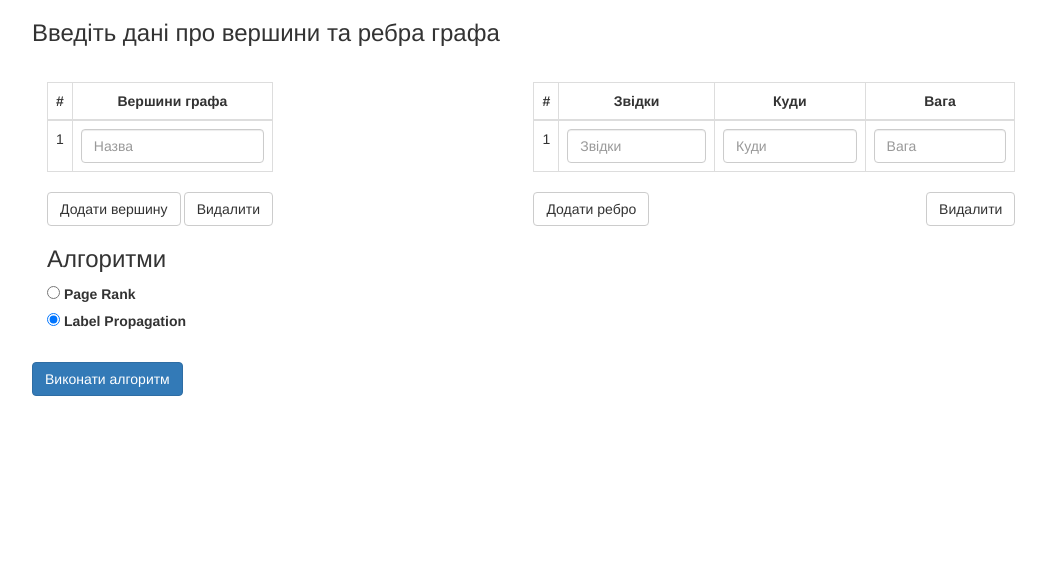
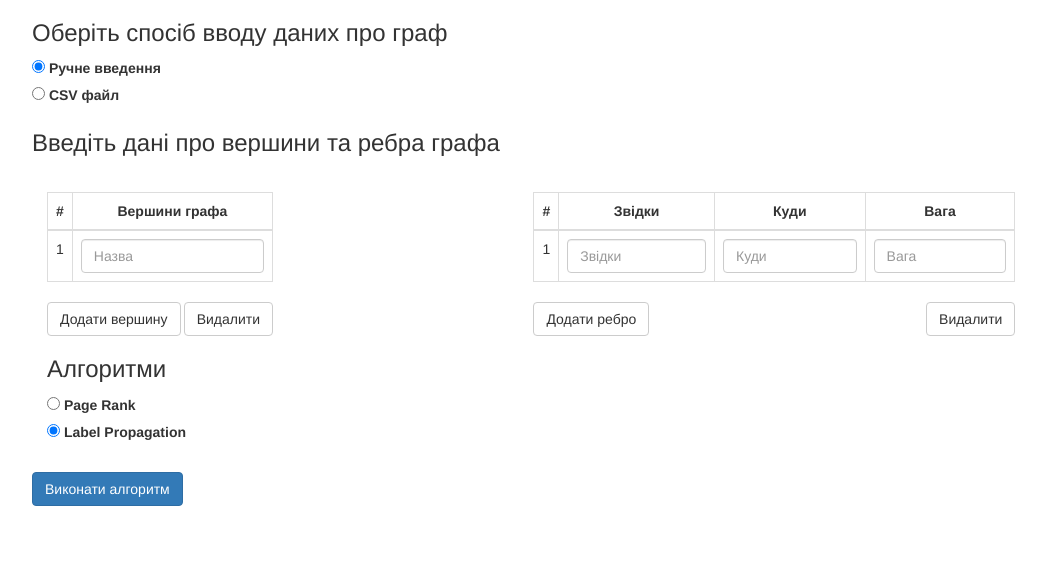
Before and after one commit to andrey-tereshchenko/Graphs_Operating, a Django app: page /graph/ in a window 1280 px wide. Shown: the top 576 px of the page, without its empty margins (32-1078 px from the left). Before the commit the page ends 396 px from the top, so only its background shows below. Run offline with Django 3.2, Linux system fonts and the light colour scheme; some libraries are stand-ins or nearby versions.

Commit message:
Added way for graph input with csv file

```diff
--- a/graph_app/views.py
+++ b/graph_app/views.py
@@ -1,3 +1,6 @@
+import codecs
+import csv
+
 from django.http import JsonResponse
 from django.shortcuts import render
 from rest_framework.utils import json
@@ -19,6 +22,20 @@ def choose_algorithm(algorithm, graph):
             print(i)
 
 
+def transform_graph_from_csv(file):
+    vertex = list()
+    edges = list()
+    weights = list()
+    csv_file = csv.DictReader(codecs.iterdecode(file, 'utf-8'))
+    for rows in csv_file:
+        if rows['Vertex'] != '':
+            vertex.append(rows['Vertex'])
+        if rows['src'] != '' and rows['dst'] != '' and rows['w'] != '':
+            edges.append((rows['src'], rows['dst'], int(rows['w'])))
+            weights.append(rows['w'])
+    return vertex, edges
+
+
 class GraphView(APIView):
     def get(self, request):
         return render(request, 'index.html')
@@ -27,29 +44,33 @@ class GraphView(APIView):
         vertex = list()
         edges = list()
         weights = list()
-        my_data = request.data
-        vertex_count = int(my_data['vertex_counter'])
-        edges_count = int(my_data['edges_counter'])
-        algorithm = my_data['algorithm']
         label_v = 'vertex_name_'
         label_src = 'src_'
         label_dest = 'dest_'
         label_weight = 'weight_'
-        for i in range(vertex_count):
-            vertex.append(my_data[label_v + str(i)])
-        for i in range(edges_count):
-            edges.append(
-                (my_data[label_src + str(i)], my_data[label_dest + str(i)], int(my_data[label_weight + str(i)])))
-            weights.append(my_data[label_weight + str(i)])
-        # print(vertex)
-        # print(edges)
-        # print(weights)
+        my_data = request.data
+        type_input = my_data['type_input']
+        if type_input == 'hand_input':
+            print("hand_input")
+            vertex_count = int(my_data['vertex_counter'])
+            edges_count = int(my_data['edges_counter'])
+            for i in range(vertex_count):
+                vertex.append(my_data[label_v + str(i)])
+            for i in range(edges_count):
+                edges.append(
+                    (my_data[label_src + str(i)], my_data[label_dest + str(i)], int(my_data[label_weight + str(i)])))
+                weights.append(my_data[label_weight + str(i)])
+        elif type_input == 'csv_input':
+            print("csv_input")
+            file = request.FILES['my_file']
+            vertex, edges = transform_graph_from_csv(file)
+
+        algorithm = my_data['algorithm']
         print(algorithm)
         G = nx.Graph()
         G.add_nodes_from(vertex)
         G.add_weighted_edges_from(edges)
         result = choose_algorithm(algorithm, G)
-        print(result)
         data = dict()
         data['edges'] = edges
         data['result'] = result
--- a/static/graph_app/js/main.js
+++ b/static/graph_app/js/main.js
@@ -19,6 +19,16 @@ var edges_counter = 1;
 
 
 $(document).ready(function () {
+    $("input[id$='radio2']").click(function () {
+        $("#hand_input").hide();
+        $("#csv_input").show();
+    });
+
+    $("input[id$='radio1']").click(function () {
+        $("#csv_input").hide();
+        $("#hand_input").show();
+    });
+
     var i = 1;
     $("#add_vertex").click(function () {
         $('#addr' + i).html("<td>" + (i + 1) + "</td><td><input name='vertex_name_" + i + "' type='text' placeholder='Назва' class='form-control input-md'  /> ");
@@ -96,7 +106,14 @@ $(document).ready(function () {
             } else if (document.getElementById('label_propagation').checked) {
                 algorithm = "label_propagation"
             }
+            var type_input = '';
+            if (document.getElementById('radio1').checked) {
+                type_input = "hand_input"
+            } else if (document.getElementById('radio2').checked) {
+                type_input = "csv_input"
+            }
             data.append('algorithm', algorithm);
+            data.append('type_input', type_input);
             $.ajax({
                 url: "/graph/operate/",
                 type: "POST",
@@ -126,8 +143,8 @@ $(document).ready(function () {
                         g.nodes.push({
                             id: keys[i],
                             label: keys[i],
-                            x: i * 0.1,
-                            y: i * 0.1,
+                            x: i * 0.1 + Math.random() * 0.1,
+                            y: i * 0.1 + Math.random() * 0.1,
                             size: 20 * result[keys[i]],
                             color: '#142066'
                         });
@@ -146,6 +163,9 @@ $(document).ready(function () {
                         zoom: 1.2,
                         zoomMin: 0.1,
                         zoomMax: 1.5,
+                        defaultLabelSize: 5,
+                        labelThreshold: 0.1,
+                        autoRescale: true,
                     });
                 }
             });
--- a/templates/index.html
+++ b/templates/index.html
@@ -1,9 +1,22 @@
 {% extends 'base.html' %}
 {% block content %}
+    <div class="radio_group" style="margin-top: 10px;">
+        <h3 style="margin-left: 5%">Оберіть спосіб вводу даних про граф</h3>
+        <div class="flex-container">
+            <div class="custom-control custom-radio" style="margin-left: 5%;">
+                <input type="radio" class="custom-control-input" id="radio1" name="group" checked>
+                <label class="custom-control-label" for="radio1">Ручне введення</label>
+            </div>
+            <div class="custom-control custom-radio" style="margin-left: 5%;">
+                <input type="radio" class="custom-control-input" id="radio2" name="group">
+                <label class="custom-control-label" for="radio2">CSV файл</label>
+            </div>
+        </div>
+    </div>
     <form id="graph_operate" enctype="multipart/form-data" method="post" action="">
         {% csrf_token %}
         <h3 style="margin-left: 5%">Введіть дані про вершини та ребра графа</h3>
-        <div style=" display: flex;">
+        <div id="hand_input" style=" display: flex;">
             <div class="container" style="width: 20%;margin-left: 5%;margin-top: 2%;">
                 <div class="row clearfix">
                     <div class="col-md-12 column">
@@ -80,6 +93,14 @@
                                                                                        class="pull-right btn btn-default">Видалити</a>
             </div>
         </div>
+        <div id="csv_input" style="display: none">
+            <div class="flex-container">
+                <div class="form-group" style="margin-left: 5%;">
+                    <label for="file">CSV файл з графом</label>
+                    <input type="file" class="form-control-file" name="my_file" id="file">
+                </div>
+            </div>
+        </div>
 
         <div class="container" style="margin-left: 5%">
             <h3>Алгоритми</h3>
```
Lines whose indentation alone changed are shown as unchanged.
